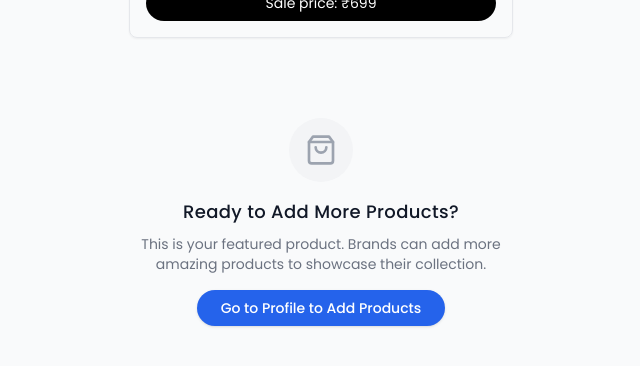
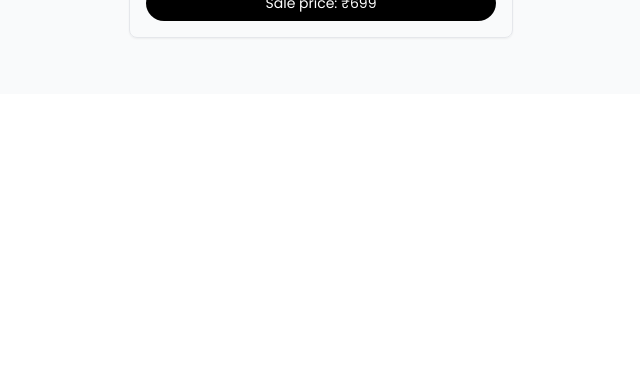
Before and after one commit to callsydeepu/Dreamx, a React (Vite) app: page /dashboard in a window 1280 px wide. Shown: the part 1406-1772 px from the top of the page, without its empty margins (319-959 px from the left). After the commit the page ends 1500 px from the top, so only its background shows below. Built offline with nearby package versions, Linux system fonts and the light colour scheme; a web font is replaced by a local one.

Commit message:
Remove Add Products Section from Dashboard

```diff
--- a/src/screens/DashboardPage/DashboardPage.tsx
+++ b/src/screens/DashboardPage/DashboardPage.tsx
@@ -518,26 +518,6 @@ export const DashboardPage = (): JSX.Element => {
             </div>
           )}
 
-          {/* Message for Brand to Add More Products */}
-          {!searchQuery && (
-            <div className="text-center py-12">
-              <div className="w-16 h-16 bg-gray-100 rounded-full flex items-center justify-center mx-auto mb-4">
-                <ShoppingBag className="h-8 w-8 text-gray-400" />
-              </div>
-              <h3 className="text-lg font-medium text-gray-900 mb-2">
-                Ready to Add More Products?
-              </h3>
-              <p className="text-sm text-gray-500 max-w-sm mx-auto mb-4">
-                This is your featured product. Brands can add more amazing products to showcase their collection.
-              </p>
-              <Button
-                onClick={() => navigate('/profile')}
-                className="bg-blue-600 hover:bg-blue-700 text-white px-6 py-2 rounded-full"
-              >
-                Go to Profile to Add Products
-              </Button>
-            </div>
-          )}
         </div>
       </main>
     </div>
```
